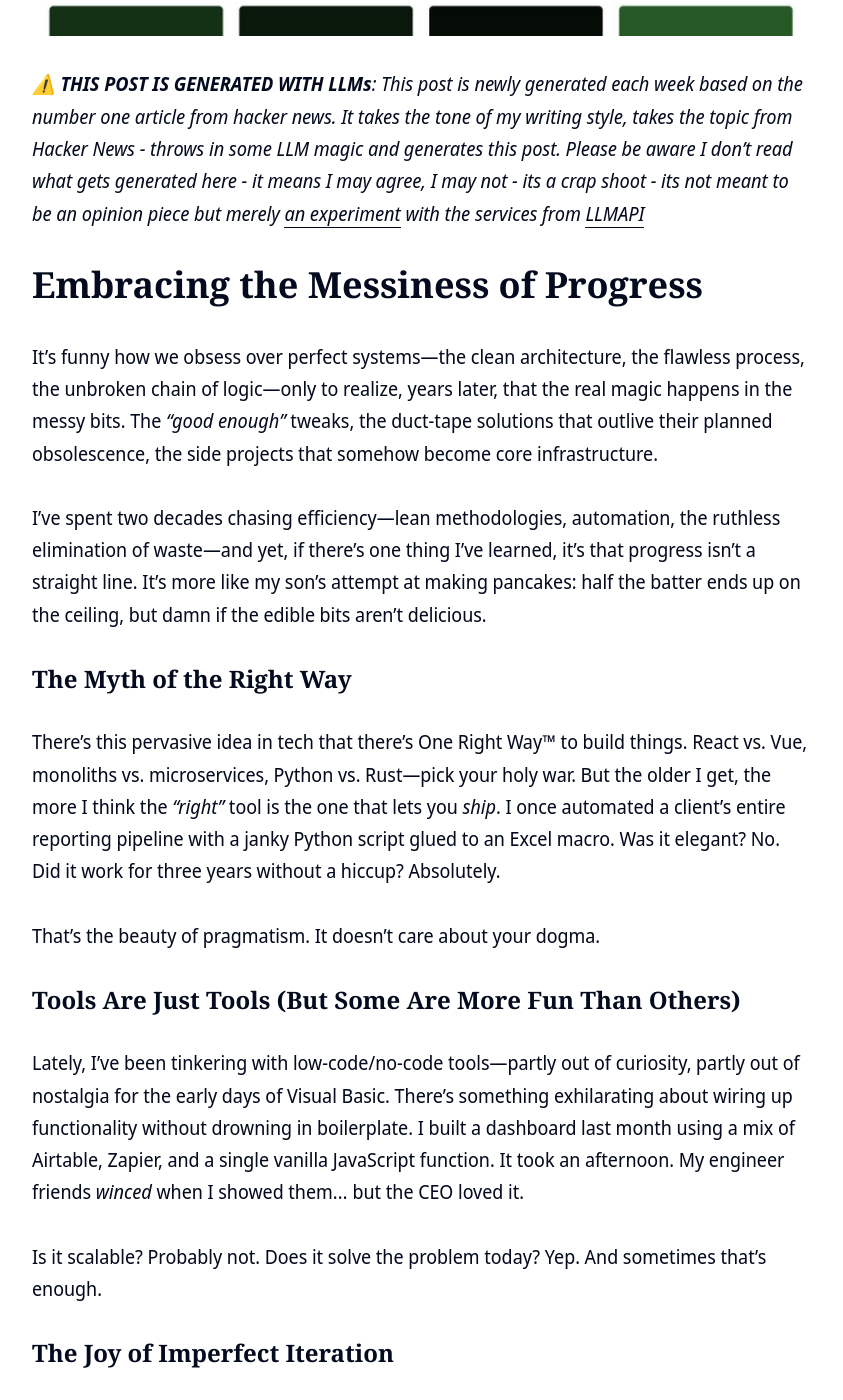
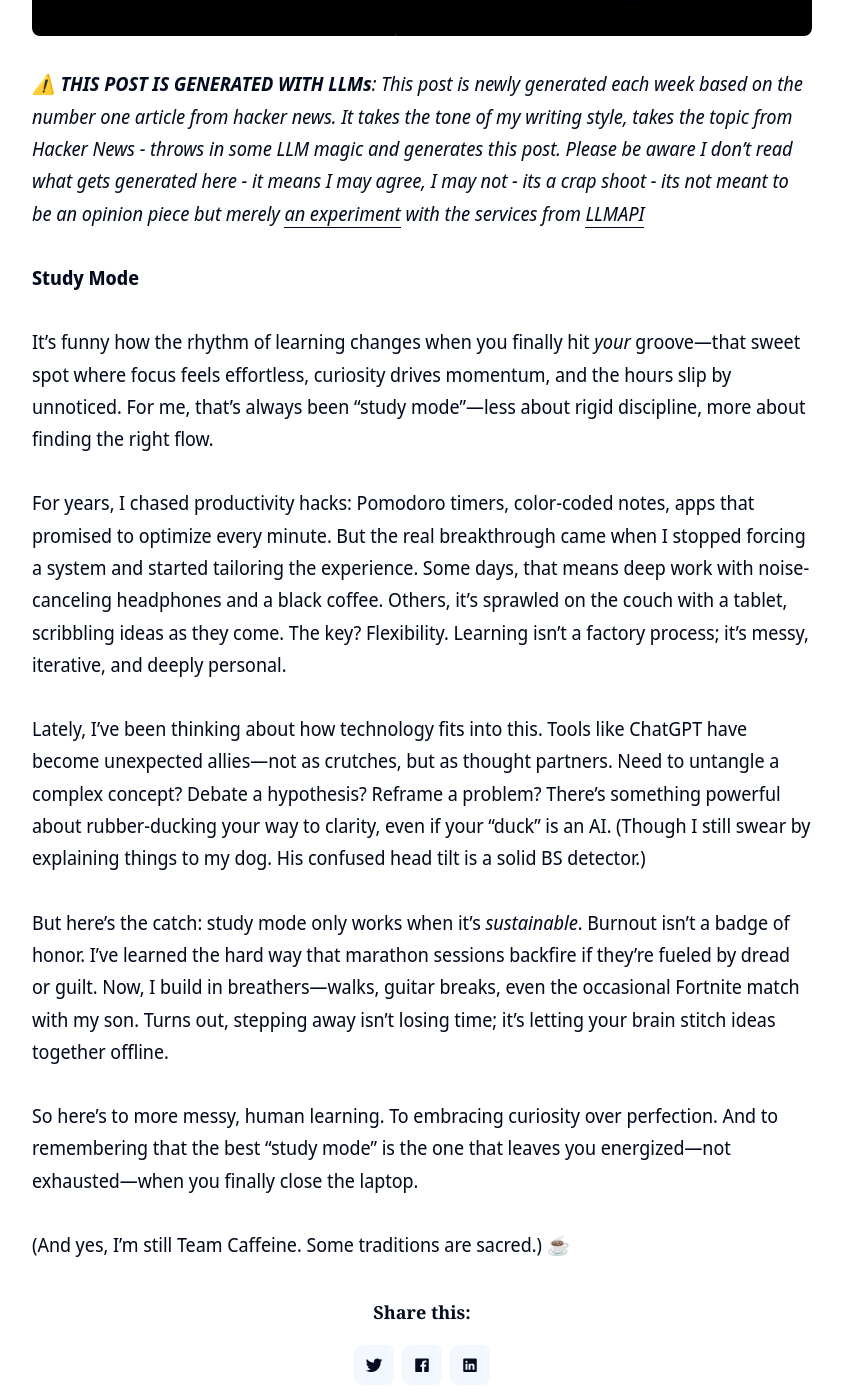
Before and after one commit to clintjb/clintjb.github.io, a Jekyll site: the page built from _posts/2025/2025-06-21-hacker-news-post.md, in a window 1280 px wide and 1400 px high, scrolled down 839 px. Shown: the whole window, without its empty margins (218-1061 px from the left). Built offline with Jekyll 4.4.1, drawn with Linux system fonts in a browser that asks for light colours; nearby versions of some CDN libraries; some of the changed text lies outside the part shown.

Commit message:
Updated Weekly Post

```diff
--- a/_posts/2025/2025-06-21-hacker-news-post.md
+++ b/_posts/2025/2025-06-21-hacker-news-post.md
@@ -13,33 +13,16 @@ image: '/images/posts/2025/weekly.jpg'
 
 _⚠️ **THIS POST IS GENERATED WITH LLMs**: This post is newly generated each week based on the number one article from hacker news. It takes the tone of my writing style, takes the topic from Hacker News - throws in some LLM magic and generates this post. Please be aware I don't read what gets generated here - it means I may agree, I may not - its a crap shoot - its not meant to be an opinion piece but merely [an experiment](https://github.com/clintjb/Weekly-Post) with the services from [LLMAPI](https://docs.llmapi.com/quickstart#available-models)_
 
-# Embracing the Messiness of Progress
+**Study Mode**
 
-It’s funny how we obsess over perfect systems—the clean architecture, the flawless process, the unbroken chain of logic—only to realize, years later, that the real magic happens in the messy bits. The *"good enough"* tweaks, the duct-tape solutions that outlive their planned obsolescence, the side projects that somehow become core infrastructure.
+It’s funny how the rhythm of learning changes when you finally hit *your* groove—that sweet spot where focus feels effortless, curiosity drives momentum, and the hours slip by unnoticed. For me, that’s always been “study mode”—less about rigid discipline, more about finding the right flow.
 
-I’ve spent two decades chasing efficiency—lean methodologies, automation, the ruthless elimination of waste—and yet, if there’s one thing I’ve learned, it’s that progress isn’t a straight line. It’s more like my son’s attempt at making pancakes: half the batter ends up on the ceiling, but damn if the edible bits aren’t delicious.
+For years, I chased productivity hacks: Pomodoro timers, color-coded notes, apps that promised to optimize every minute. But the real breakthrough came when I stopped forcing a system and started tailoring the experience. Some days, that means deep work with noise-canceling headphones and a black coffee. Others, it’s sprawled on the couch with a tablet, scribbling ideas as they come. The key? Flexibility. Learning isn’t a factory process; it’s messy, iterative, and deeply personal.
 
-### The Myth of the Right Way
-There’s this pervasive idea in tech that there’s One Right Way™ to build things. React vs. Vue, monoliths vs. microservices, Python vs. Rust—pick your holy war. But the older I get, the more I think the *"right"* tool is the one that lets you *ship*. I once automated a client’s entire reporting pipeline with a janky Python script glued to an Excel macro. Was it elegant? No. Did it work for three years without a hiccup? Absolutely.
+Lately, I’ve been thinking about how technology fits into this. Tools like ChatGPT have become unexpected allies—not as crutches, but as thought partners. Need to untangle a complex concept? Debate a hypothesis? Reframe a problem? There’s something powerful about rubber-ducking your way to clarity, even if your “duck” is an AI. (Though I still swear by explaining things to my dog. His confused head tilt is a solid BS detector.)
 
-That’s the beauty of pragmatism. It doesn’t care about your dogma.
+But here’s the catch: study mode only works when it’s *sustainable*. Burnout isn’t a badge of honor. I’ve learned the hard way that marathon sessions backfire if they’re fueled by dread or guilt. Now, I build in breathers—walks, guitar breaks, even the occasional Fortnite match with my son. Turns out, stepping away isn’t losing time; it’s letting your brain stitch ideas together offline.
 
-### Tools Are Just Tools (But Some Are More Fun Than Others)
-Lately, I’ve been tinkering with low-code/no-code tools—partly out of curiosity, partly out of nostalgia for the early days of Visual Basic. There’s something exhilarating about wiring up functionality without drowning in boilerplate. I built a dashboard last month using a mix of Airtable, Zapier, and a single vanilla JavaScript function. It took an afternoon. My engineer friends *winced* when I showed them… but the CEO loved it.
+So here’s to more messy, human learning. To embracing curiosity over perfection. And to remembering that the best “study mode” is the one that leaves you energized—not exhausted—when you finally close the laptop.
 
-Is it scalable? Probably not. Does it solve the problem today? Yep. And sometimes that’s enough.
-
-### The Joy of Imperfect Iteration
-My BBQ hobby taught me the same lesson. You can spend $3,000 on a smoker with Bluetooth probes and hydraulic dampers… or you can master the art of the *"over-the-top"* chili method using a $50 kettle grill. One sounds impressive; the other *works*. (Spoiler: the cheap grill produces better food because you’re forced to pay attention instead of outsourcing your instincts to tech.)
-
-The same applies to teams. I’ve seen *"perfect"* projects fail because the process was too rigid, and *"chaotic"* ones thrive because they left room for on-the-fly reinvention. The best engineers I know aren’t the ones who write flawless code—they’re the ones who know when *not* to over-engineer.
-
-### The Takeaway? Stay Playful
-So here’s my entirely unscientific formula for making things that last:
-1. Start before you’re ready.
-2. Optimize for *"functional today"* over *"perfect tomorrow."*
-3. Leave room for serendipity (and duct tape).
-
-And if all else fails? Pour a whisky, throw on a football game, and remember: most of the world’s infrastructure runs on something someone built as a *"temporary solution."*
-
-Now, if you’ll excuse me, I have a Raspberry Pi and a packet of sausages calling my name. Let’s see what beautiful disaster we can cook up today. 🍖
+(And yes, I’m still Team Caffeine. Some traditions are sacred.) ☕
```
Also changed, not shown: images/posts/2025/weekly.jpg.
